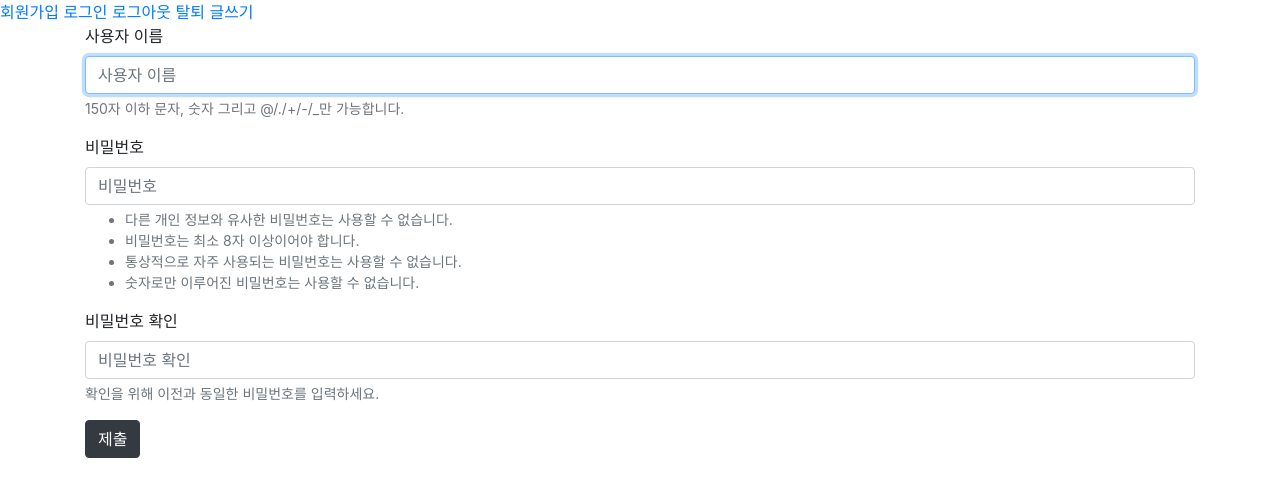
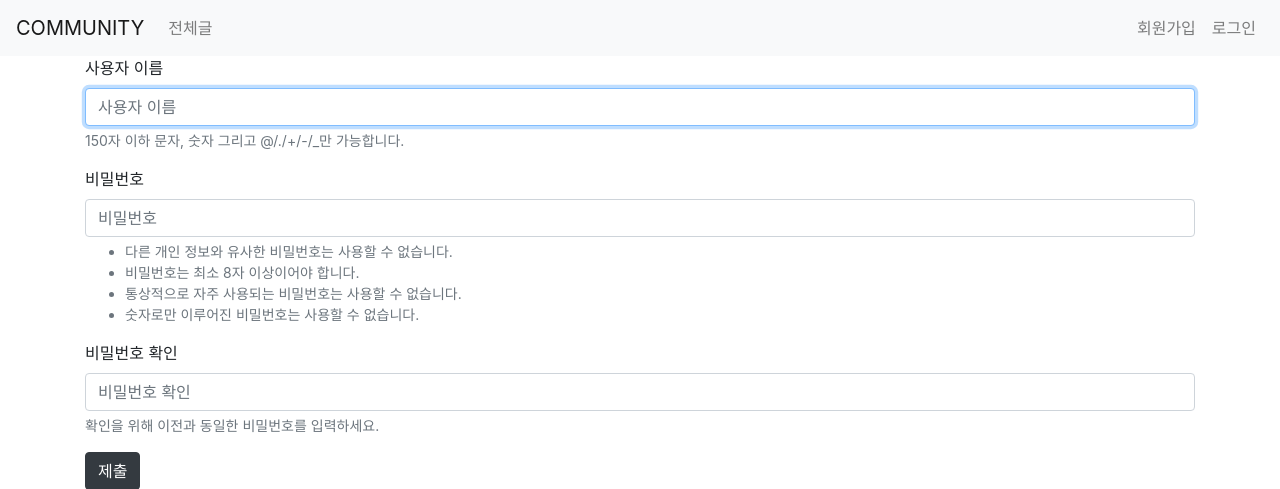
Before and after one commit to mandaringit/basic-community, a Django app: page /accounts/signup/ in a window 1280 px wide. Shown: the top 489 px of the page. Run offline with Django 3.2, Linux system fonts and the light colour scheme; some libraries are stand-ins or nearby versions.

Commit message:
navbar 수정

```diff
--- a/Community/templates/base.html
+++ b/Community/templates/base.html
@@ -11,11 +11,44 @@
 </head>
 
 <body>
-  <a href="{%url 'accounts:signup'%}">회원가입</a>
-  <a href="{%url 'accounts:login'%}">로그인</a>
-  <a href="{%url 'accounts:logout'%}">로그아웃</a>
-  <a href="#">탈퇴</a>
-  <a href="{%url 'posts:create'%}">글쓰기</a>
+  <nav class="navbar navbar-expand-lg navbar-light bg-light">
+    <a class="navbar-brand" href="{% url 'posts:index' %}">COMMUNITY</a>
+    <button class="navbar-toggler" type="button" data-toggle="collapse" data-target="#navbarNav"
+      aria-controls="navbarNav" aria-expanded="false" aria-label="Toggle navigation">
+      <span class="navbar-toggler-icon"></span>
+    </button>
+    <div class="collapse navbar-collapse" id="navbarNav">
+      <ul class="navbar-nav d-flex justify-content-between" style="width:100%;">
+        <div>
+          <li class="nav-item">
+            <a class="nav-link" href="{%url 'posts:index'%}">전체글</a>
+          </li>
+        </div>
+
+        <div class="d-flex">
+          {% if user.is_authenticated %}
+
+          <li class="nav-item">
+            <a class="nav-link" href="{%url 'posts:create'%}">글쓰기</a>
+          </li>
+          <li class="nav-item">
+            <a class="nav-link" href="{%url 'accounts:logout'%}">로그아웃</a>
+          </li>
+
+          {% else%}
+
+          <li class="nav-item">
+            <a class="nav-link" href="{%url 'accounts:signup'%}">회원가입</a>
+          </li>
+          <li class="nav-item">
+            <a class="nav-link" href="{%url 'accounts:login'%}">로그인</a>
+          </li>
+          {% endif %}
+        </div>
+      </ul>
+    </div>
+  </nav>
+
   {%block body%}
   {%endblock%}
 
```
